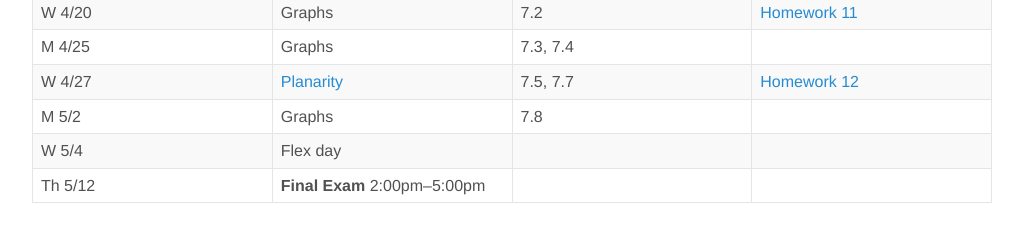
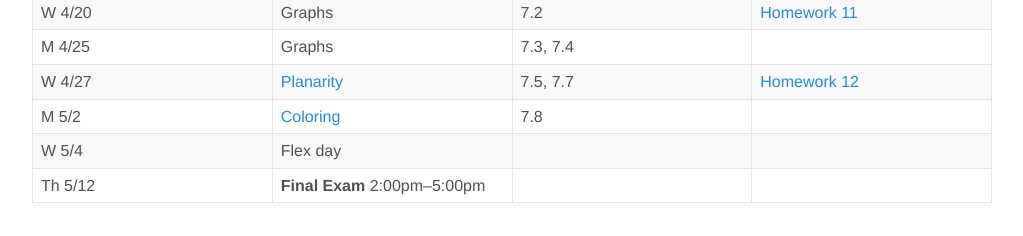
Before and after one commit to jnylam/jnylam.github.io, a Jekyll site: the page built from _courses/55/index.md, in a window 1280 px wide. Shown: the part 1287-1523 px from the top of the page, without its empty margins (128-1151 px from the left). Built offline with Jekyll 4.4.1, drawn with Linux system fonts in a browser that asks for light colours.

Commit message:
55 coloring lecture

```diff
--- a/_courses/55/index.md
+++ b/_courses/55/index.md
@@ -36,6 +36,6 @@ M 4/18 | [Graphs](graphs.pdf) | 7.1 | <!-- Week 12 -->
 W 4/20 | Graphs | 7.2 | [Homework 11](homework11.html)
 M 4/25 | Graphs | 7.3, 7.4 <!-- Week 13 -->
 W 4/27 | [Planarity](Graphs_4.pdf) | 7.5, 7.7 | [Homework 12](homework12.html)
-M 5/2  | Graphs | 7.8 <!-- Week 14 -->
+M 5/2  | [Coloring](Graphs_5.pdf) | 7.8 <!-- Week 14 -->
 W 5/4  | Flex day |
 Th 5/12 | __Final Exam__ 2:00pm--5:00pm |
```
Also changed, not shown: 1 other file.
